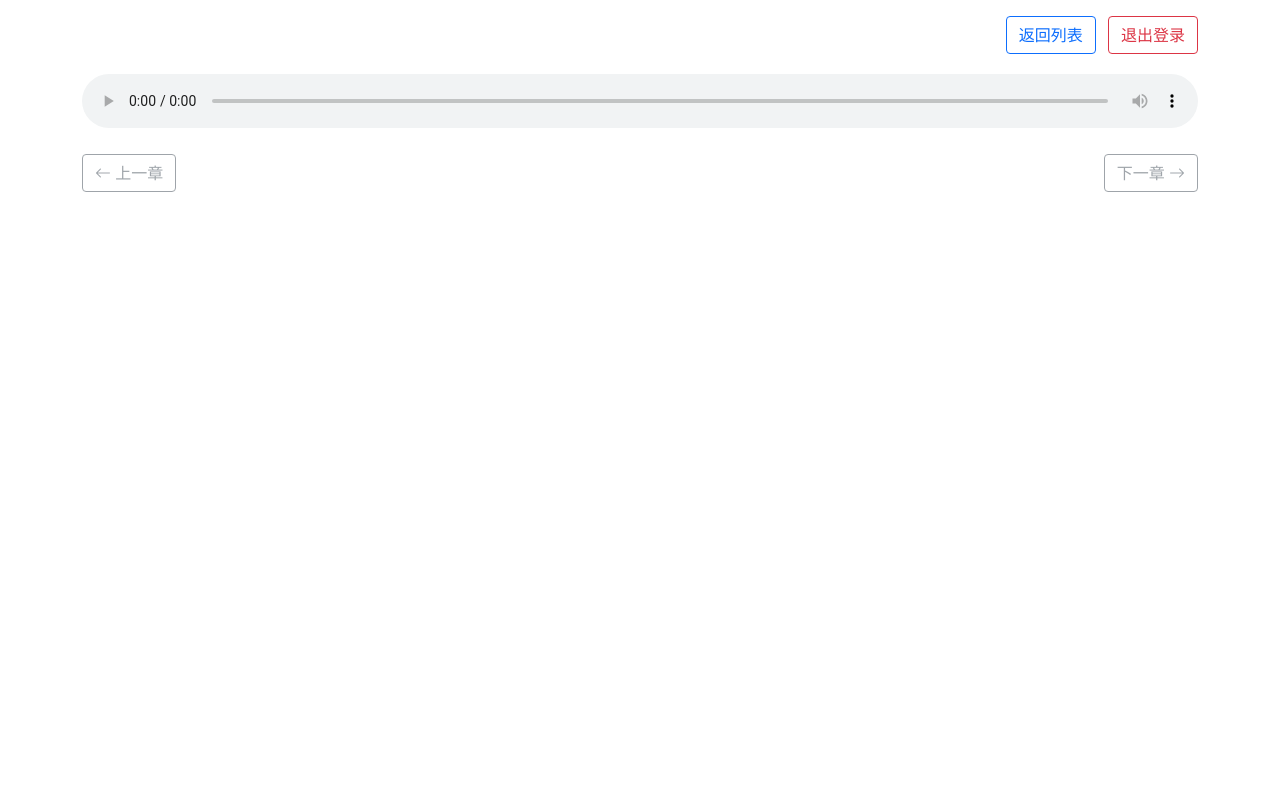
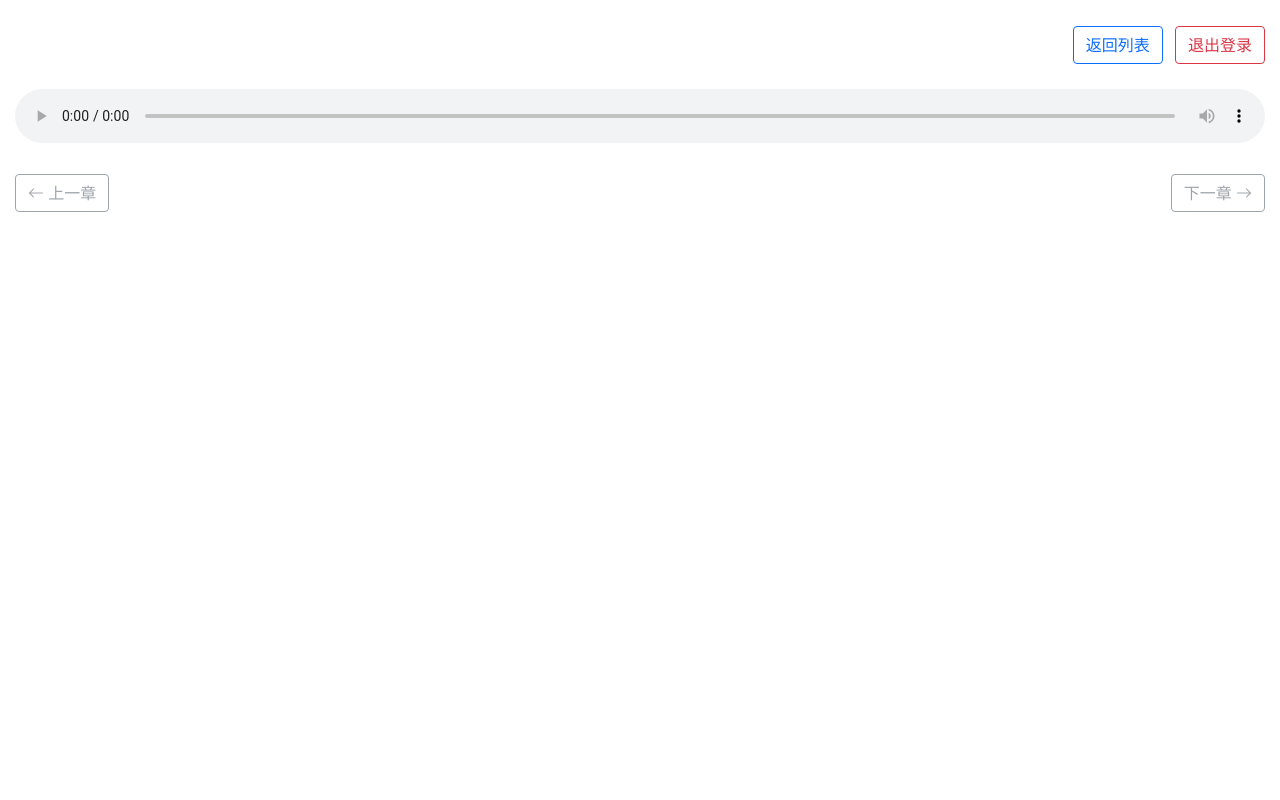
Before and after one commit to syaofox/audiobook, a Flask app: template templates/player.html in a window 1280 px wide. Run offline with Flask 3, Linux system fonts and the light colour scheme; the template is opened without the code that fills it, so the values that code supplies are empty.

Commit message:
自适应屏幕

```diff
--- a/templates/player.html
+++ b/templates/player.html
@@ -7,15 +7,29 @@
     <link href="https://cdn.jsdelivr.net/npm/bootstrap@5.1.3/dist/css/bootstrap.min.css" rel="stylesheet">
     <link rel="stylesheet" href="https://cdn.jsdelivr.net/npm/bootstrap-icons@1.8.1/font/bootstrap-icons.css">
     <style>
+        body, html {
+            height: 100%;
+            margin: 0;
+            padding: 0;
+        }
+        .container {
+            max-width: 100%;
+            padding: 0 15px;
+            height: 100vh;
+            display: flex;
+            flex-direction: column;
+        }
         .text-content {
             margin-top: 20px;
             white-space: pre-wrap;
-            /* 设置固定高度使内容可滚动 */
-            height: 500px;
+            /* 使用视口高度单位，自动适应屏幕高度 */
+            height: calc(70vh - 150px);
             overflow-y: auto;
             padding: 15px;
             border: 1px solid #ddd;
             border-radius: 4px;
+            /* 添加弹性增长以填充可用空间 */
+            flex-grow: 1;
         }
         /* 为Markdown内容添加样式 */
         .markdown-content {
@@ -40,13 +54,36 @@
             overflow-x: auto;
         }
         .audio-container {
-            margin: 20px 0;
+            margin: 15px 0;
+            width: 100%;
+        }
+        .header-container {
+            padding: 10px 0;
+        }
+        .nav-buttons {
+            margin: 10px 0;
+        }
+
+        /* 响应式设计调整 */
+        @media (max-width: 768px) {
+            .text-content {
+                height: calc(60vh - 120px);
+            }
+            h1 {
+                font-size: 1.5rem;
+            }
+        }
+
+        @media (max-height: 600px) {
+            .text-content {
+                height: calc(50vh - 100px);
+            }
         }
     </style>
 </head>
 <body>
     <div class="container">
-        <div class="d-flex justify-content-between align-items-center mt-3">
+        <div class="d-flex justify-content-between align-items-center mt-3 header-container">
             <h1>{{ filename }}</h1>
             <div>
                 <a href="{{ url_for('index') }}" class="btn btn-outline-primary me-2">返回列表</a>
@@ -61,7 +98,7 @@
             </audio>
         </div>
 
-        <div class="d-flex justify-content-between align-items-center mt-2 mb-3">
+        <div class="d-flex justify-content-between align-items-center nav-buttons">
             <button id="prevChapter" class="btn btn-outline-secondary">
                 <i class="bi bi-arrow-left"></i> 上一章
             </button>
@@ -82,7 +119,7 @@
     </div>
 
     <script>
-        // 保持原有的JavaScript代码不变
+        // JavaScript代码保持不变
         document.addEventListener('DOMContentLoaded', function() {
             const textContent = document.getElementById('textContent');
             const audioPlayer = document.getElementById('audioPlayer');
```
